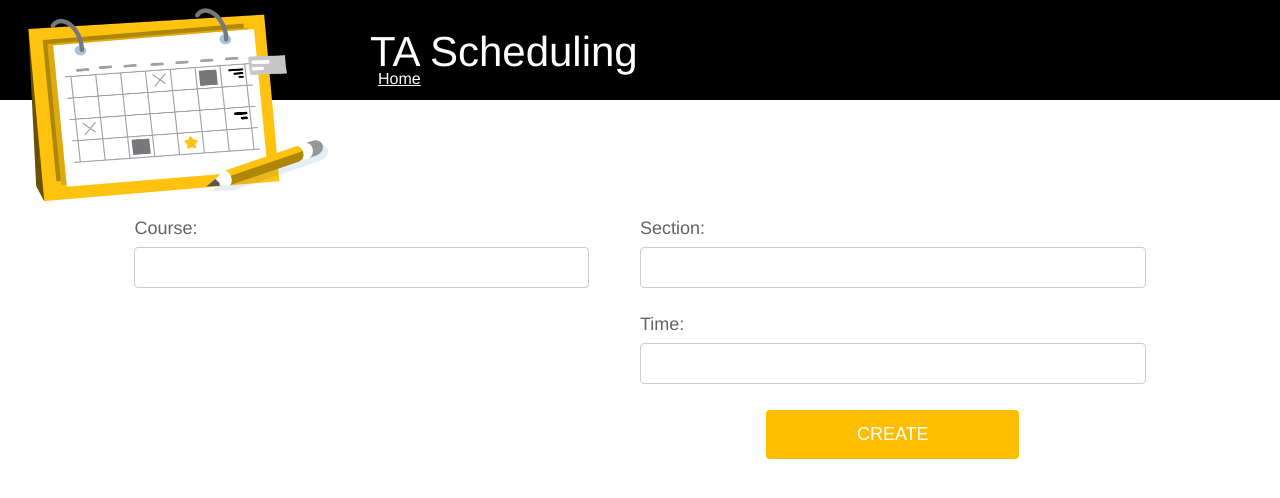
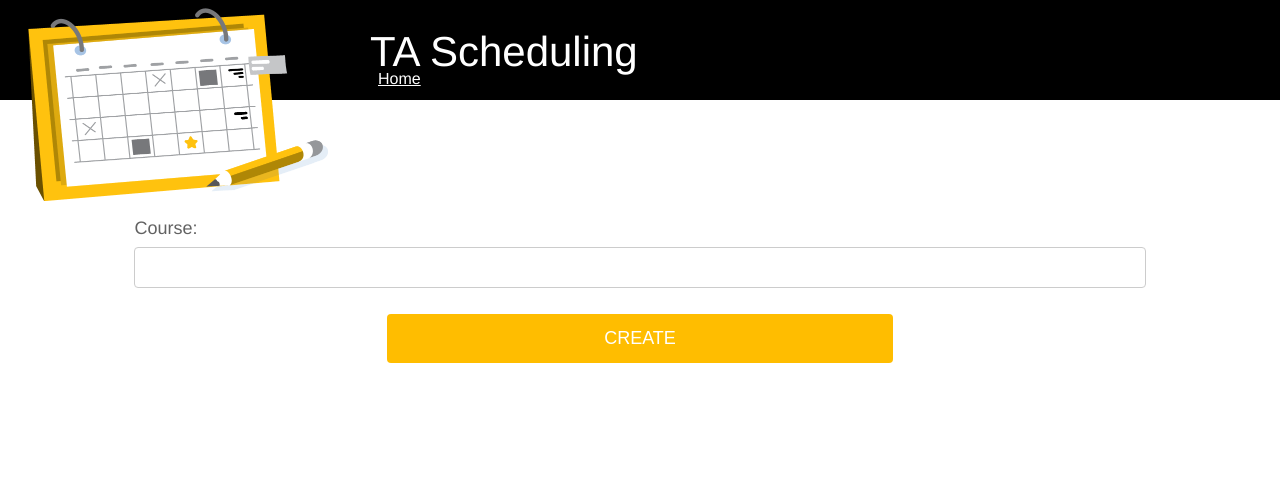
Before and after one commit to hakloss/FinalProject5, a Django app: page /CreateCourse/ in a window 1280 px wide. Shown: the top 498 px of the page. Run offline with Django 3.2, Linux system fonts and the light colour scheme.

Commit message:
updated CreateCourse.html

```diff
--- a/templates/CreateCourse.html
+++ b/templates/CreateCourse.html
@@ -17,17 +17,9 @@
 <div class="row">
     <form action="/CreateCourse/" method="post" class="accountform">
         {% csrf_token %}
-        <div class="columnleft">
+        <div class="columncenter">
             <label for="classname">Course:</label><br/>
             <input type="text" id="classname" name="classname" required><br/><br/>
-
-        </div>
-        <div class="columnright">
-            <label for="section number">Section:</label><br/>
-            <input type="text" id="section" name="section" ><br/><br/>
-
-            <label for="section time">Time:</label><br/>
-            <input type="text" id="section" name="section" ><br/><br/>
 
             <input type="submit" value="Create"><br/>
             <div class="successmsg">{{ successmsg }}</div>
```
